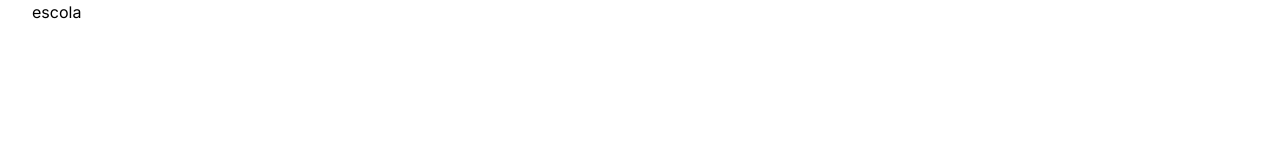
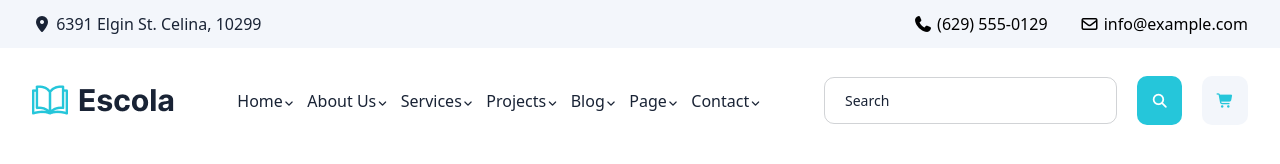
Before and after one commit to abdunnoorfaheem/escola, a website: page index.html in a window 1280 px wide. Drawn offline with Linux system fonts and the light colour scheme.

Commit message:
header section added

```diff
--- a/index.html
+++ b/index.html
@@ -1,17 +1,68 @@
 <!DOCTYPE html>
 <html lang="en">
   <head>
-    <meta charset="UTF-8">
-    <meta name="viewport" content="width=device-width, initial-scale=1.0">
+    <meta charset="UTF-8" />
+    <meta name="viewport" content="width=device-width, initial-scale=1.0" />
     <title>Escola</title>
-    <link href="src/output.css" rel="stylesheet">
+    <link href="src/output.css" rel="stylesheet" />
     <!-- font awesome start-->
-     <link rel="stylesheet" href="https://cdnjs.cloudflare.com/ajax/libs/font-awesome/7.0.1/css/all.min.css" integrity="sha512-2SwdPD6INVrV/lHTZbO2nodKhrnDdJK9/kg2XD1r9uGqPo1cUbujc+IYdlYdEErWNu69gVcYgdxlmVmzTWnetw==" crossorigin="anonymous" referrerpolicy="no-referrer" />
+    <link
+      rel="stylesheet"
+      href="https://cdnjs.cloudflare.com/ajax/libs/font-awesome/7.0.1/css/all.min.css"
+      integrity="sha512-2SwdPD6INVrV/lHTZbO2nodKhrnDdJK9/kg2XD1r9uGqPo1cUbujc+IYdlYdEErWNu69gVcYgdxlmVmzTWnetw=="
+      crossorigin="anonymous"
+      referrerpolicy="no-referrer"
+    />
     <!-- font awesome end-->
   </head>
   <body>
+    <section>
+      <!-- top navbar start -->
+      <div class="bg-[#F3F6FB] py-[12px]">
         <div class="container">
-        <h1 class="font-inter">escola</h1>
+          <div class="flex justify-between items-center">
+            <div class="">
+                <h5 class="text-[#192335]"><i class="fa-solid fa-location-dot"></i> 6391 Elgin St. Celina, 10299</h5>
             </div>
+            <div class="flex gap-x-8">
+                <h5><i class="fa-solid fa-phone"></i> (629) 555-0129</h5>
+                <h5><i class="fa-regular fa-envelope"></i> info@example.com</h5>
+            </div>
+          </div>
+        </div>
+      </div>
+      <!-- top navbar end -->
+       <!-- navbar start -->
+        <div class="py-[25px]">
+            <div class="container">
+                <div class="flex justify-between items-center ">
+                    <div class="">
+                        <img src="img/logo.png" alt="logo.png">
+                    </div>
+                    <div class="">
+                        <ul class="text-[#192335] flex gap-x-3 items-center">
+                            <li><a href="">Home<i class="fa-solid fa-angle-down text-[10px]"></i></a></li>
+                            <li><a href="">About Us<i class="fa-solid fa-angle-down text-[10px]"></i></a></li>
+                            <li><a href="">Services<i class="fa-solid fa-angle-down text-[10px]"></i></a></li>
+                            <li><a href="">Projects<i class="fa-solid fa-angle-down text-[10px]"></i></a></li>
+                            <li><a href="">Blog<i class="fa-solid fa-angle-down text-[10px]"></i></a></li>
+                            <li><a href="">Page<i class="fa-solid fa-angle-down text-[10px]"></i></a></li>
+                            <li><a href="">Contact<i class="fa-solid fa-angle-down text-[10px]"></i></a></li>
+                        </ul>
+                    </div>
+                    <div class="flex items-center gap-x-5">
+                        <input type="text" placeholder="Search" class="text-[#192335] border border-[rgba(25,35,53,0.2)] py-[12px] pl-[20px] w-[293px] outline-0 rounded-[10px] text-[14px]">
+                        <div class="bg-[#25C6DA] text-white  p-[14px] rounded-[10px] text-[14px]">
+                            <i class="fa-solid fa-magnifying-glass"></i>
+                        </div>
+                        <div class="bg-[#F3F6FB] text-[#25C6DA]  p-[14px] rounded-[10px] text-[14px]">
+                            <i class="fa-solid fa-cart-shopping"></i>
+                        </div>
+                    </div>
+                </div>
+            </div>
+        </div>
+       <!-- navbar end -->
+    </section>
   </body>
 </html>
```
Also changed, not shown: src/output.css. Lines whose indentation alone changed are shown as unchanged.
